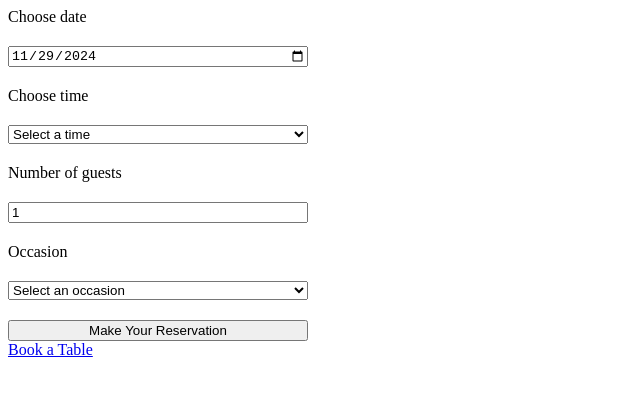
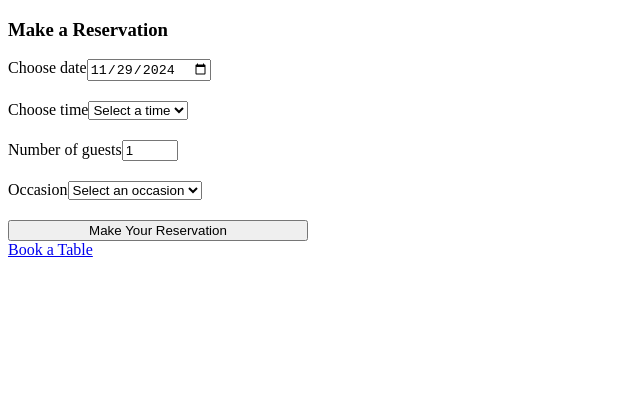
Before and after one commit to yashan0202/littlelemon, a React (Create React App) app: page / in a window 1280 px wide. Shown: the top 396 px of the page, without its empty margins (0-640 px from the left). Built offline with nearby package versions, Linux system fonts and the light colour scheme.

Commit message:
Update BookingForm.js

```diff
--- a/src/components/BookingForm.js
+++ b/src/components/BookingForm.js
@@ -1,34 +1,25 @@
 import React, { useState } from "react";
 
 const BookingForm = ({ availableTimes, dispatch, selectedDate, onDateChange }) => {
-  // State variables for the form
   const [time, setTime] = useState("");
   const [guests, setGuests] = useState(1);
   const [occasion, setOccasion] = useState("");
 
-  // Form submit handler
   const handleSubmit = (event) => {
     event.preventDefault();
-
-    // Log reservation details
-    console.log("Reservation Details:", { selectedDate, time, guests, occasion });
     alert("Reservation submitted!");
-
-    const formData = { date: selectedDate, time, guests, occasion };
-    const result = submitAPI(formData);
-
-    if (result) {
-      alert("Reservation successfully made!");
-    } else {
-      alert("Error making reservation.");
-    }
   };
 
   return (
+    <main>
+      <section aria-labelledby="booking-heading">
+        <h1 id="booking-heading">Make a Reservation</h1>
         <form
   onSubmit={handleSubmit}
   style={{ display: "grid", maxWidth: "300px", gap: "20px" }}
+  aria-label="Booking form for Little Lemon Restaurant"
 >
+  <div>
     <label htmlFor="res-date">Choose date</label>
     <input
       type="date"
@@ -36,24 +27,30 @@ const BookingForm = ({ availableTimes, dispatch, selectedDate, onDateChange }) =
       value={selectedDate}
       onChange={onDateChange}
       required
-        min={new Date().toISOString().split("T")[0]} // Prevent past dates
+      min={new Date().toISOString().split("T")[0]}
+      aria-required="true"
     />
+  </div>
 
+  <div>
     <label htmlFor="res-time">Choose time</label>
     <select
       id="res-time"
       value={time}
       onChange={(e) => setTime(e.target.value)}
       required
+      aria-required="true"
     >
       <option value="">Select a time</option>
       {availableTimes.map((timeOption) => (
-          <option key={timeOption} value={timeOption}>
+        <option key={timeOption} value={timeOption} aria-label={`Select time ${timeOption}`}>
           {timeOption}
         </option>
       ))}
     </select>
+  </div>
 
+  <div>
     <label htmlFor="guests">Number of guests</label>
     <input
       type="number"
@@ -63,22 +60,33 @@ const BookingForm = ({ availableTimes, dispatch, selectedDate, onDateChange }) =
       min="1"
       max="10"
       required
+      aria-required="true"
+      aria-label="Enter the number of guests"
     />
+  </div>
 
+  <div>
     <label htmlFor="occasion">Occasion</label>
     <select
       id="occasion"
       value={occasion}
       onChange={(e) => setOccasion(e.target.value)}
       required
+      aria-required="true"
     >
       <option value="">Select an occasion</option>
-        <option value="Birthday">Birthday</option>
-        <option value="Anniversary">Anniversary</option>
+      <option value="Birthday" aria-label="Birthday Occasion">Birthday</option>
+      <option value="Anniversary" aria-label="Anniversary Occasion">Anniversary</option>
     </select>
+  </div>
 
-      <button type="submit">Make Your Reservation</button>
+  <button type="submit" aria-label="Submit reservation form">
+    Make Your Reservation
+  </button>
 </form>
+
+      </section>
+    </main>
   );
 };
 
```
Lines whose indentation alone changed are shown as unchanged.
